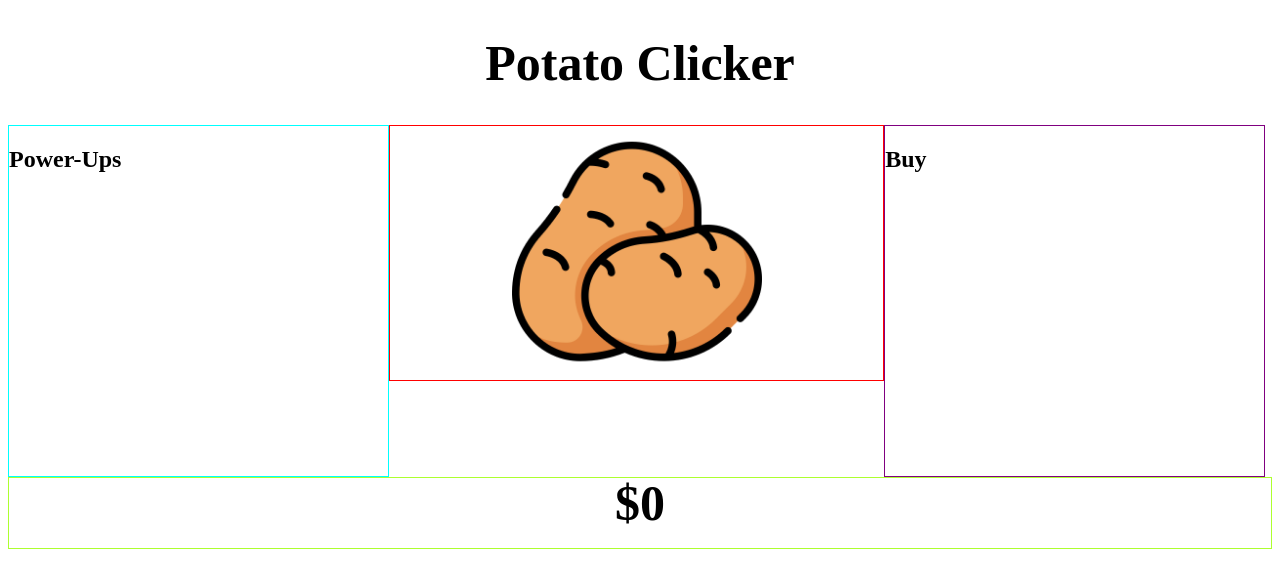
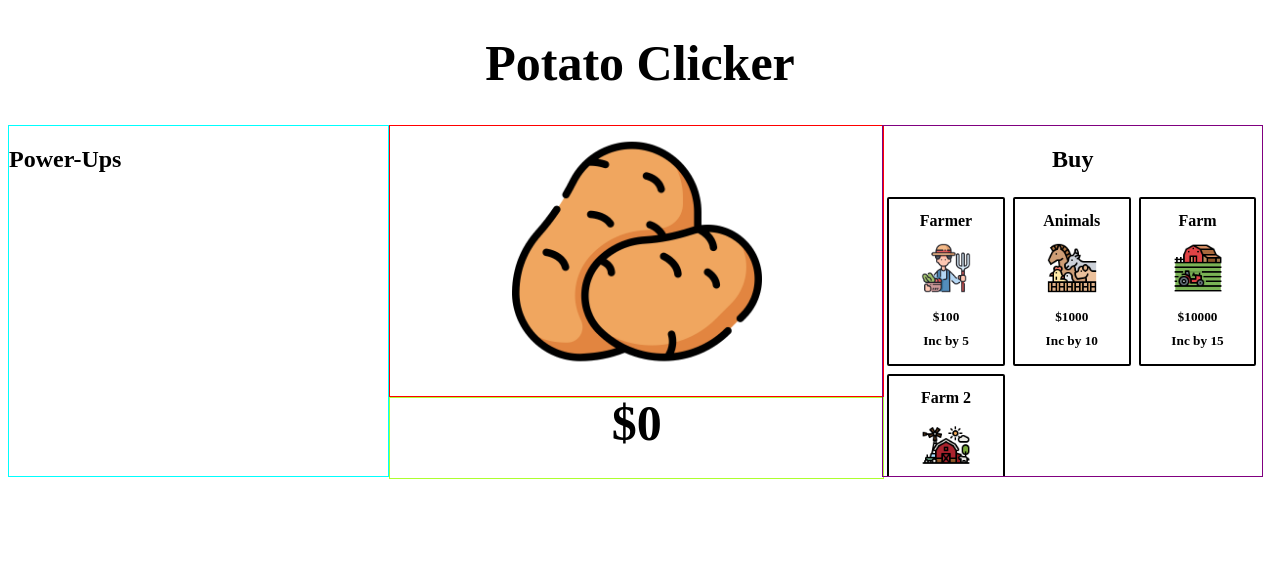
Before and after one commit to TheWhiteHackers/Potato_Clicker, a plain HTML site: page index.html in a window 1280 px wide. Drawn offline with Linux system fonts and the light colour scheme; a web font is replaced by a local one.

Commit message:
getting there....

```diff
--- a/css.css
+++ b/css.css
@@ -7,8 +7,8 @@ h1{
 }
 #contain{
     border: 1px solid red;
-    width: 39%;
-    float: left;
+    width: 100%;
+    height: 270px;
     text-align: center;
 }
 #power{
@@ -18,17 +18,32 @@ h1{
     height: 350px;
 }
 #newclick{
+    text-align: center;
     border: 1px solid purple;
     float: left;
     width: 30%;
     height: 350px;
+    overflow-y: auto;
 }
 #scorecon{
     font-size: 50px;
     border: 1px solid greenyellow;
-    height: 70px;
-    clear: both;
+    height: 80px;
     line-height: 50px;
     text-align: center;
     font-weight: 600;
+    width: 100%;
 }
+.buyingboxes{
+    border: 2px solid rgb(0, 0, 0);
+    border-radius: 2px;
+    text-align: center;
+    float: left;
+    margin: 4px;
+    line-height: 2px;
+    width: 30%;
+}
+#floater{
+    float: left;
+    width: 39%;
+}
--- a/index.html
+++ b/index.html
@@ -16,18 +16,51 @@
         <h2>Power-Ups</h2>
     </div>
 
+    <div id="floater">
     <div id="contain">
-        <img src="potato.png" alt="potato" height="250px" width="250px" onclick="increasescore()" id="1">
-    </div>
-
-    <div id="newclick">
-        <h2>Buy</h2>
+        <img src="./pics/potato.png" alt="potato" height="250px" width="250px" onclick="increasescore()" id="1">
     </div>
 
     <div id="scorecon">
         $0
     </div>
+    </div>
+
+    <div id="newclick">
+        <h2>Buy</h2>
+
+        <div id="farmer" class="buyingboxes">
+            <h4>Farmer</h4>
+            <img src="./pics/farmer.png" alt="farmer" height="50px" width="50px">
+            <h5 class="value">$100</h5>
+            <h5>Inc by 5</h5>
+        </div>
+        <div id="animals" class="buyingboxes">
+            <h4>Animals</h4>
+            <img src="./pics/livestock.png" alt="animals" height="50px" width="50px">
+            <h5 class="value">$1000</h5>
+            <h5>Inc by 10</h5>
+        </div>
+        <div id="farm" class="buyingboxes">
+            <h4>Farm</h4>
+            <img src="./pics/farm.png" alt="farm" height="50px" width="50px">
+            <h5 class="value">$10000</h5>
+            <h5>Inc by 15</h5>
+        </div>
+        <div id="farm2" class="buyingboxes">
+            <h4>Farm 2</h4>
+            <img src="./pics/barn.png" alt="farm2" height="50px" width="50px">
+            <h5 class="value">$100000</h5>
+            <h5>Inc by 20</h5>
+        </div>
+    </div>
+
+
+    <!-- <a href="https://www.flaticon.com/free-icons/farm" title="farm icons">Farm icons created by ultimatearm - Flaticon</a> -->
+    <!--<a href="https://www.flaticon.com/free-icons/farmer" title="farmer icons">Farmer icons created by max.icons - Flaticon</a>> -->
     <!-- <a href="https://www.flaticon.com/free-icons/potato" title="potato icons">Potato icons created by Freepik - Flaticon</a> -->
+    <!-- <a href="https://www.flaticon.com/free-icons/barn" title="barn icons">Barn icons created by photo3idea_studio - Flaticon</a> -->
+    <!-- <a href="https://www.flaticon.com/free-icons/animals" title="animals icons">Animals icons created by Eucalyp - Flaticon</a> -->
     <script src="js.js"></script>
 </body>
 </html>
```
Also changed, not shown: pics/barn.png (added), pics/farm.png (added), pics/farmer.png (added), pics/livestock.png (added), pics/potato.png (renamed from potato.png).
